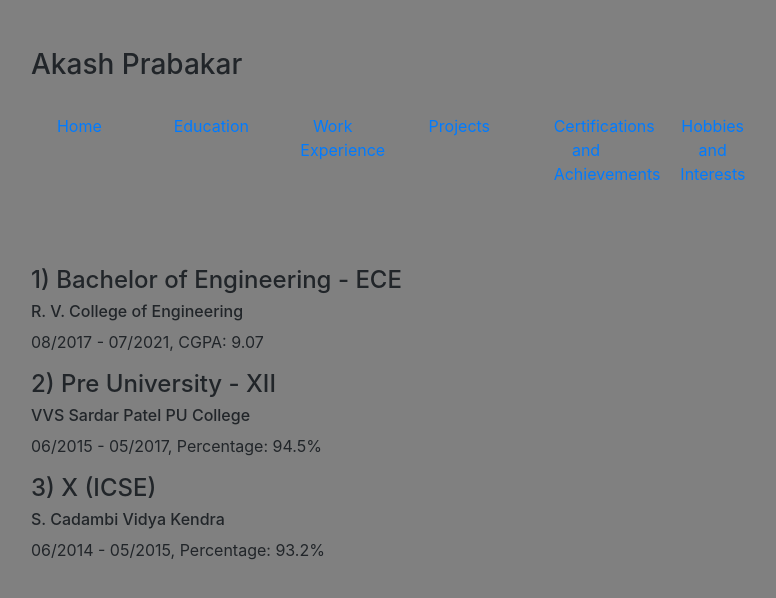
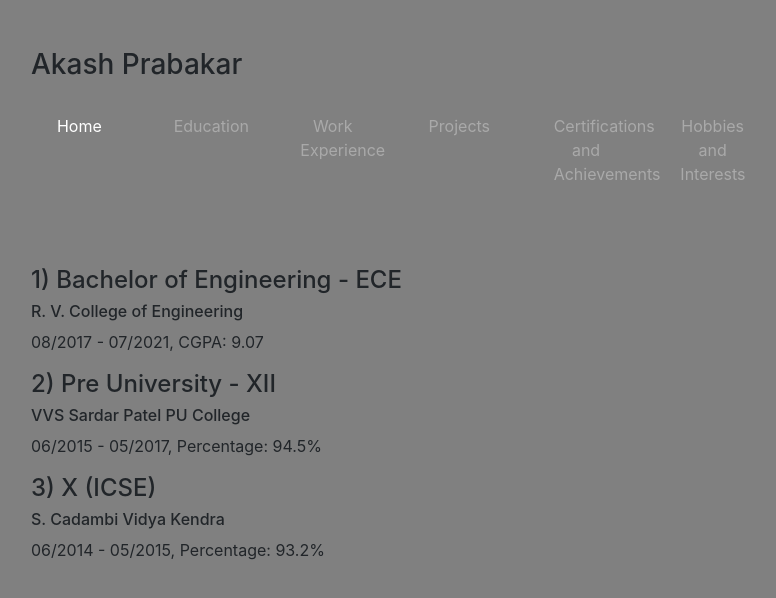
Before and after one commit to AkashPrabakar/AkashPrabakar.github.io, a plain HTML site: page edupage.html in a window 1280 px wide. Shown: the whole page, without its empty margins (54-830 px from the left). Drawn offline with nearby package versions, Linux system fonts and the light colour scheme.

Commit message:
Update edupage.html

```diff
--- a/edupage.html
+++ b/edupage.html
@@ -8,7 +8,10 @@
 		<script src="https://stackpath.bootstrapcdn.com/bootstrap/4.5.0/js/bootstrap.min.js" integrity="sha384-OgVRvuATP1z7JjHLkuOU7Xw704+h835Lr+6QL9UvYjZE3Ipu6Tp75j7Bh/kR0JKI" crossorigin="anonymous"></script>
 		<link rel="stylesheet" href="https://cdnjs.cloudflare.com/ajax/libs/font-awesome/4.7.0/css/font-awesome.min.css">
 		<style type="text/css">
-
+             .onHoverDark:hover { background: #222222; color: #BABABA !important;}
+			.activePage { color:#FFF !important; }
+			.inactivePage{ color: #A9A9A9 !important; }
+			.hrefWithoutDecoration{ color: #000 !important; text-decoration: none !important;}
         </style>
     </head>
 
```
